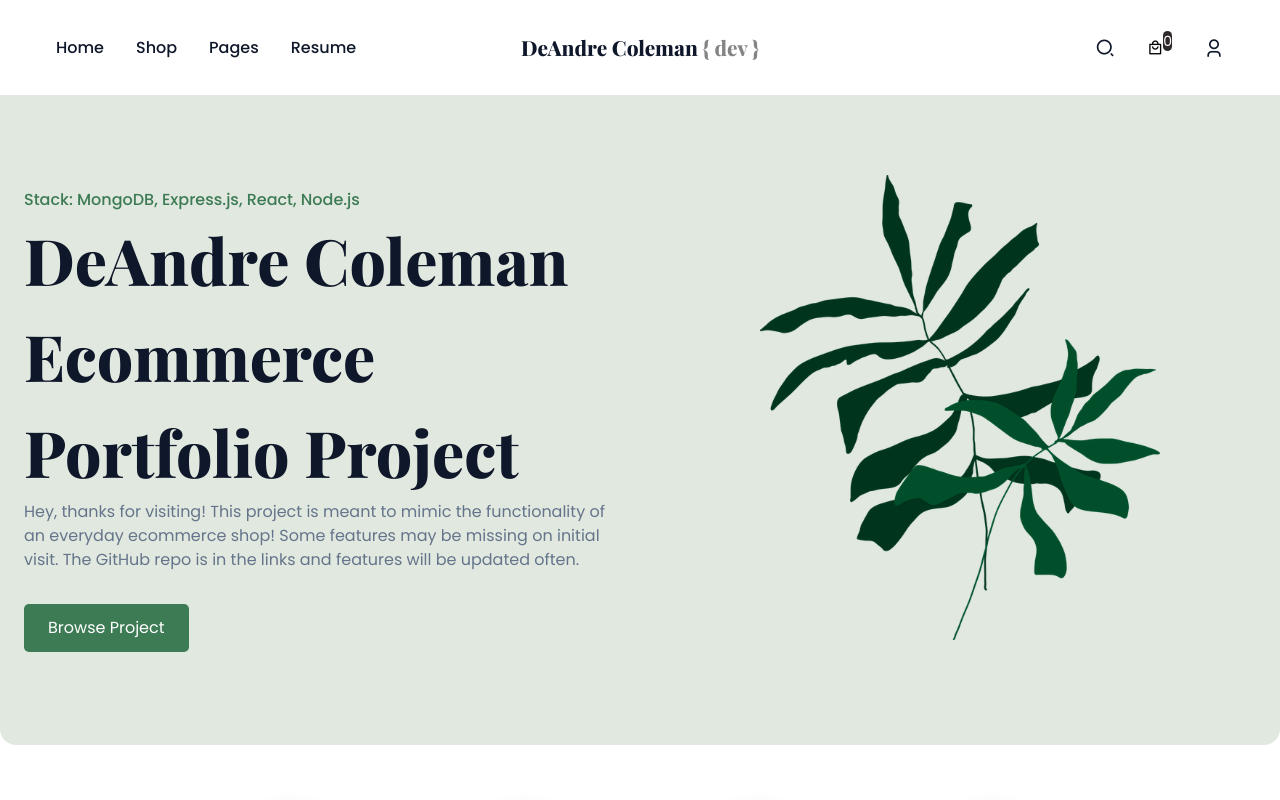
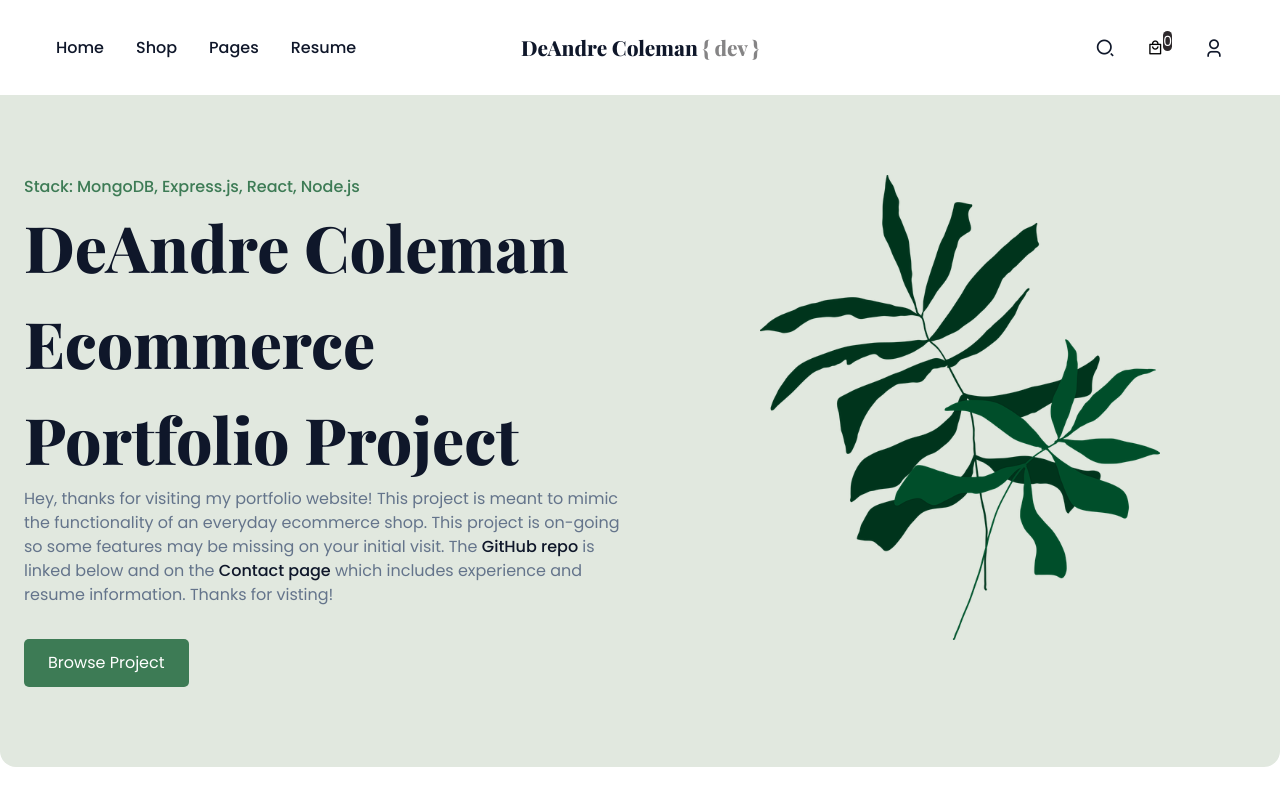
Before and after one commit to ColeDre/ecommerce-portfolio-project, a React (Vite) app in the folder client/: page / in a window 1280 px wide. Shown: the top 800 px of the page. Built offline with nearby package versions, Linux system fonts and the light colour scheme.

Commit message:
Rewrite landing page text

```diff
--- a/client/src/pages/home/Banner.jsx
+++ b/client/src/pages/home/Banner.jsx
@@ -3,14 +3,12 @@ import { Link } from 'react-router-dom'
 import bannerImg from '../../assets/header.png'
 
 const Banner = () => {
-  // include github <a> in h1
   return (
     <div className='section__container header__container'>
       <div className='header__content'>
         <h4>Stack: MongoDB, Express.js, React, Node.js</h4>
         <h1>DeAndre Coleman Ecommerce Portfolio Project</h1>
-        {/* <p>Stack: MongoDB, Express.js, React, Node.js</p> */}
-        <p>Hey, thanks for visiting! This project is meant to mimic the functionality of an everyday ecommerce shop! Some features may be missing on initial visit. The GitHub repo is in the links and features will be updated often.</p>
+        <p>Hey, thanks for visiting my portfolio website! This project is meant to mimic the functionality of an everyday ecommerce shop. This project is on-going so some features may be missing on your initial visit. The <span className='link'><a href='#github'>GitHub repo</a></span> is linked below and on the <Link to='/contact' className='link'><a>Contact page</a></Link> which includes experience and resume information. Thanks for visting!</p>
         <button className='btn'><Link to='/shop'>Browse Project</Link></button>
       </div>
       <div className='header__image'>
```
